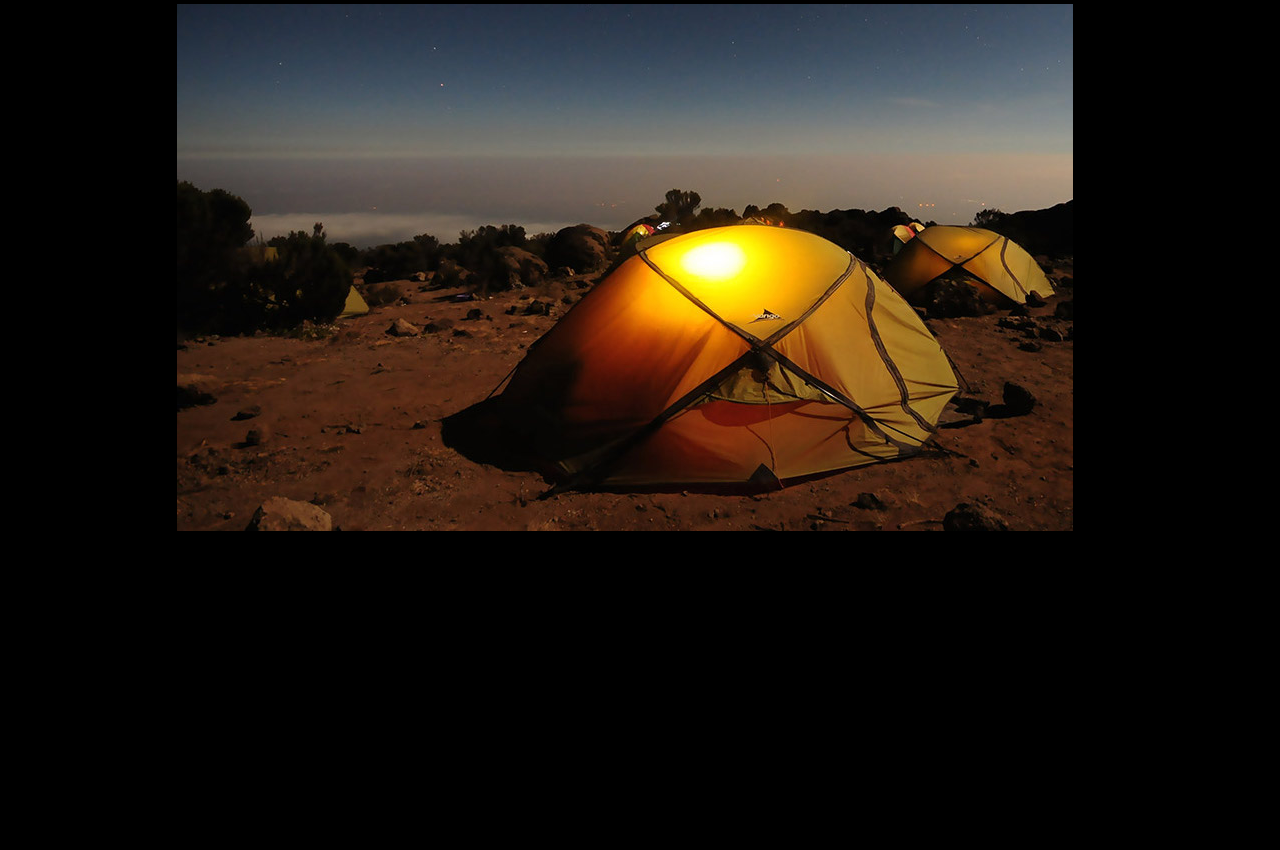
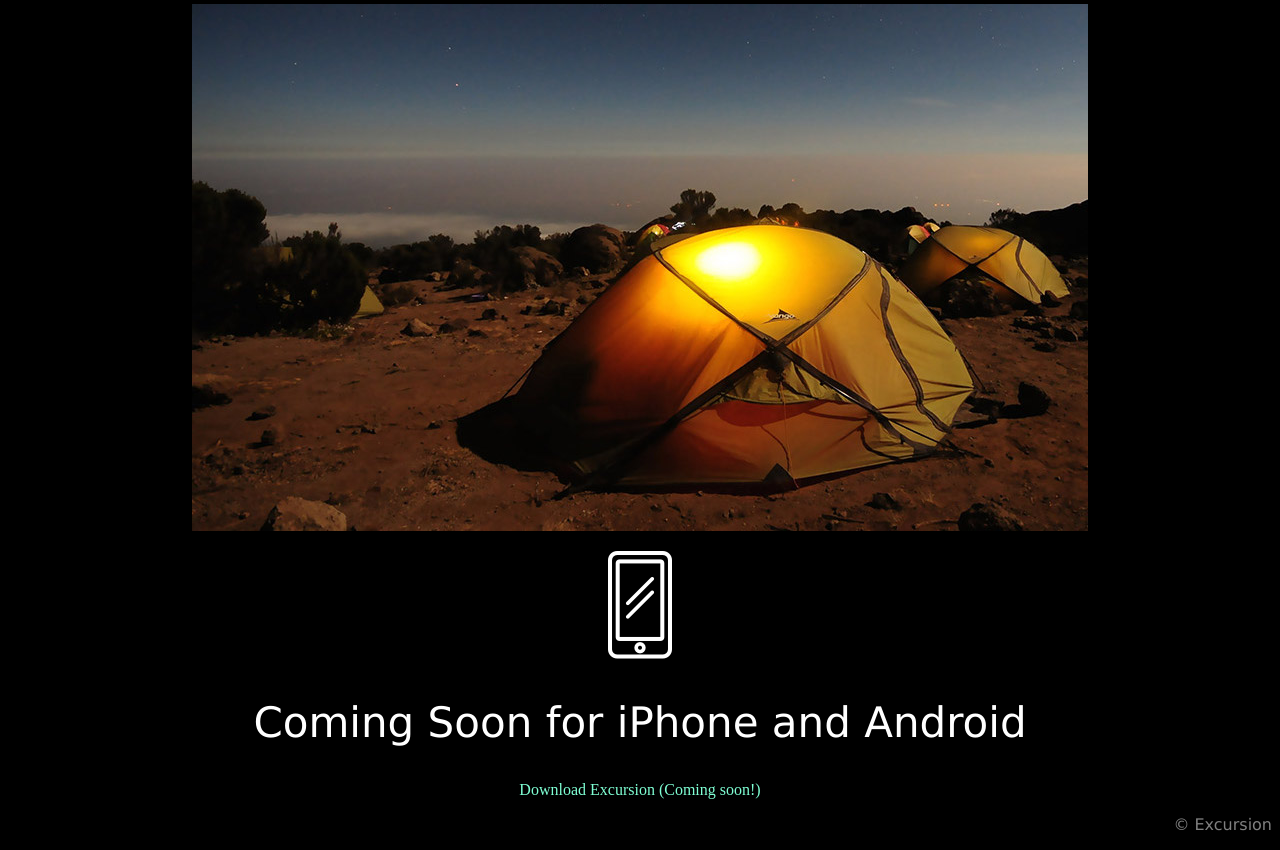
Before and after one commit to TheRawsky/Excursion, a plain HTML site: page index.html in a window 1280 px wide. Shown: the part 473-1323 px from the top of the page. Before the commit the page ends 1024 px from the top, so only its background shows below. Drawn offline with Linux system fonts and the light colour scheme.

Commit message:
Add Link and Nacigartion Plan

```diff
--- a/index.html
+++ b/index.html
@@ -10,7 +10,7 @@
 
 	<h1>Discover hidden places in the world around you</h1>
 	<p class ="linktoApp">Download Excursion (Coming soon!)</p>
-	<p class="iPhoneVideo">
+	<p>
 	  <video autoplay loop>
  	    <source src="./resources/videos/excursion.mp4" type="video/mp4">
         Your browser does not support the video tag.
@@ -18,9 +18,14 @@
 	</p>
 	<h2>Your personal travel guide</h2>
 	<h3>Excursion remembers places you like, and recommends new points of interest around you.</h3>
-	<p class="iPhoneVideo">
-		<img src="./resources/images/camp.jpg" alt="Picture of Camp">
-		Test
+	<p>
+      <img src="./resources/images/camp.jpg" alt="Picture of Camp">
 	</p>
+	<p>
+	  <img src="./resources/images/phone.png" alt="Icon of a phone">
+	</p>
+	<h2>Coming Soon for iPhone and Android</h2>
+	<p class="linktoApp">Download Excursion (Coming soon!)</p>
+	<p class="Copyright">© Excursion</p>
 </body>
 </html>
--- a/resources/css/style.css
+++ b/resources/css/style.css
@@ -2,12 +2,8 @@
 /* CSS Document */
 * {
 	background: black;
+	text-align: center;
 
-}
-.linktoApp {
-	color: aquamarine;
-	font-size: 16px;
-	text-align: center;
 }
 
 h1 {
@@ -15,29 +11,31 @@ h1 {
 	font-weight: normal;
 	font-size: 50px;
 	color: white;
-	text-align: center;
+
 }
 h2 {
 	font-family: Verdana;
 	font-weight: normal;
 	font-size: 42px;
 	color: white;
-	text-align: center;
+	font-weight: 300;
 
 }
 h3 {
 	font-family: Verdana;
 	color: grey;
 	font-size: 21px;
-	text-aligh: center;
-
-
+	font-weight: 300;
 }
 
-.iPhoneVideo {
-	text-align: center;
+.Copyright {
+	text-align: right;
+	color: grey;
+	font-size: 21;
+	font-family: Verdana;
+}
 
+.linktoApp {
+	color: aquamarine;
+	font-size: 16px;
 }
-p {
-	text-aligh: center;
-}
```
